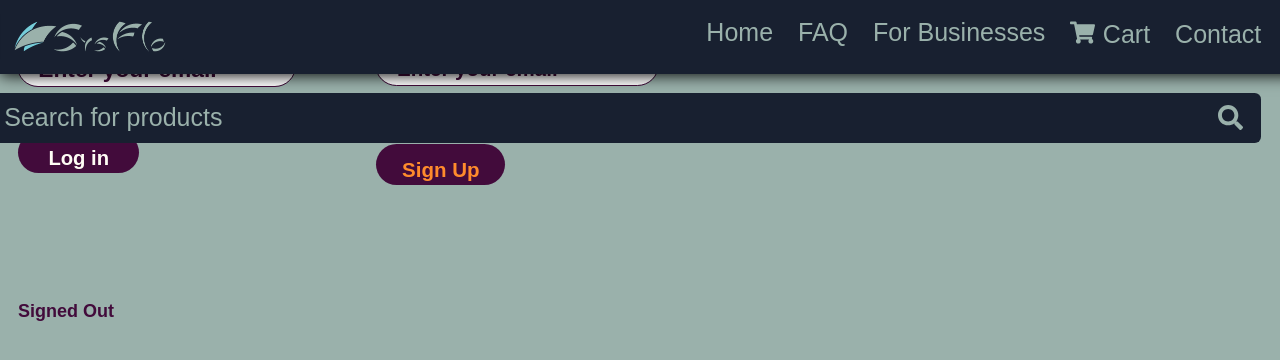
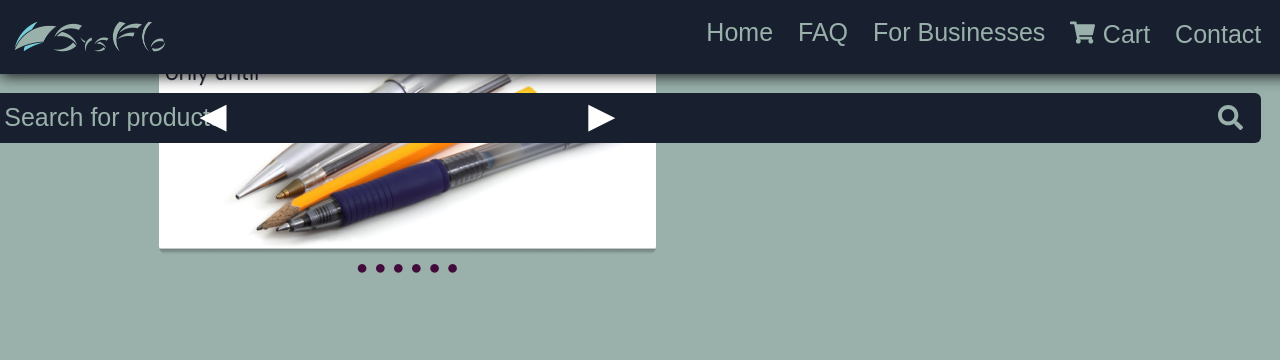
Before and after one commit to KewinLan/SysFlo, a React (Create React App) app: page /cart in a window 1280 px wide. Shown: the top 360 px of the page. Built offline with nearby package versions, Linux system fonts and the light colour scheme; no server answers.

Commit message:
cart's carousel seems to work, now adjust it and add styling

```diff
--- a/src/components/Cart/index.js
+++ b/src/components/Cart/index.js
@@ -1,33 +1,33 @@
 import React from 'react';
-import AuthDetails from '../auth/AuthDetails/AuthDetails';
+import ImageSlider from "../ImageSlider";
+// import AuthDetails from '../auth/AuthDetails/AuthDetails';
 import './Cart.scss';
-import SignIn from '../auth/SignIn/SignIn';
-import SignUp from '../auth/SignUp/SignUp';
+// import SignIn from '../auth/SignIn/SignIn';
+// import SignUp from '../auth/SignUp/SignUp';
 
 export default function Cart() {
+  const slides = [
+    {url: 'images/WritingUtencilsButton.png', title: 'Beach'},
+    {url: 'images/ElasticsButton.png', title: 'House'},
+    {url: 'images/PaperClipsButton.png', title: 'Boat'},
+    {url: 'images/PinsButton.png', title: 'Car'},
+    {url: 'images/StickyNotesButton.png', title: 'Road'},
+    {url: 'images/BinderClipsButton.png', title: 'Forest'}
+  ];
+
+  const containerStyles = {
+    width: "500px",
+    height: "280px",
+    margin: "0 auto",
+  };
+
   return (
     <div className='cart-everything'>
       <div className='cart-title'>
         <h1>Your Cart</h1>
-      </div>
-      <div className="account-section">
-        <div className='sign-in-section'>
-          <div className='sign-in-head2'>
-            <h2>Sign In</h2>
-          </div>
-          <br></br>
-          <SignIn />
+        <div style={containerStyles}>
+          <ImageSlider slides={slides} />
         </div>
-        <div className='sign-up-section'>
-          <div className='sign-up-head2'>
-            <h2>Sign Up</h2>
-          </div>
-          <br></br>
-          <SignUp />
-        </div>
-      </div>
-      <div className='authdetails-section'>
-        <AuthDetails />
       </div>
     </div>
   );
--- /dev/null
+++ b/src/components/ImageSlider/index.js
@@ -0,0 +1,78 @@
+import { useState } from "react";
+
+const ImageSlider = ({slides}) => {
+  const [currentIndex, setCurrentIndex] = useState(0);
+
+  const sliderStyles = {
+    height: "100%",
+    position: "relative",
+  };
+  const slideStyles = {
+    width: "100%",
+    height: "100%",
+    borderRadius: "10px",
+    backgroundPosition: "center",
+    backgroundSize: "cover",
+    backgroundImage: `url(${slides[currentIndex].url})`,
+  };
+  const leftArrowStyles = {
+    position: "absolute",
+    top: "50%",
+    transform: "translate(0, -50%)",
+    left: "32px",
+    fontSize: "45px",
+    color: "#fff",
+    zIndex: 1,
+    cursor: "pointer",
+  };
+  const rightArrowStyles = {
+    position: "absolute",
+    top: "50%",
+    transform: "translate(0, -50%)",
+    right: "32px",
+    fontSize: "45px",
+    color: "#fff",
+    zIndex: 1,
+    cursor: "pointer",
+  };
+  const dotsContainerStyles = {
+    display: 'flex',
+    justifyContent: 'center'
+  };
+  const dotStyles = {
+    margin: "0 3px",
+    cursor: "pointer",
+    fontSize: "20px",
+  };
+
+  const goToPrevious = () => {
+    const isFirstSlide = currentIndex === 0
+    const newIndex = isFirstSlide ? slides.length - 1 : currentIndex - 1;
+    setCurrentIndex(newIndex)
+  };
+  const goToNext = () => {
+    const isLastSlide = currentIndex === slides.length - 1
+    const newIndex = isLastSlide ? 0 : currentIndex + 1
+    setCurrentIndex(newIndex)
+  };
+  const goToSlide = (slideIndex) => {
+    setCurrentIndex(slideIndex);
+  };
+
+  return (
+    <div style={sliderStyles}>
+      <div style={leftArrowStyles} onClick={goToPrevious}>◄</div>
+      <div style={rightArrowStyles} onClick={goToNext}>►</div>
+      <div style={slideStyles}></div>
+      <div style={dotsContainerStyles}>
+        {slides.map((slide, slideIndex) => (
+          <div key={slideIndex} style={dotStyles} onClick={() => goToSlide(slideIndex)}>
+            ●
+          </div>
+        ))}
+      </div>
+    </div>
+  );
+};
+
+export default ImageSlider;
```
